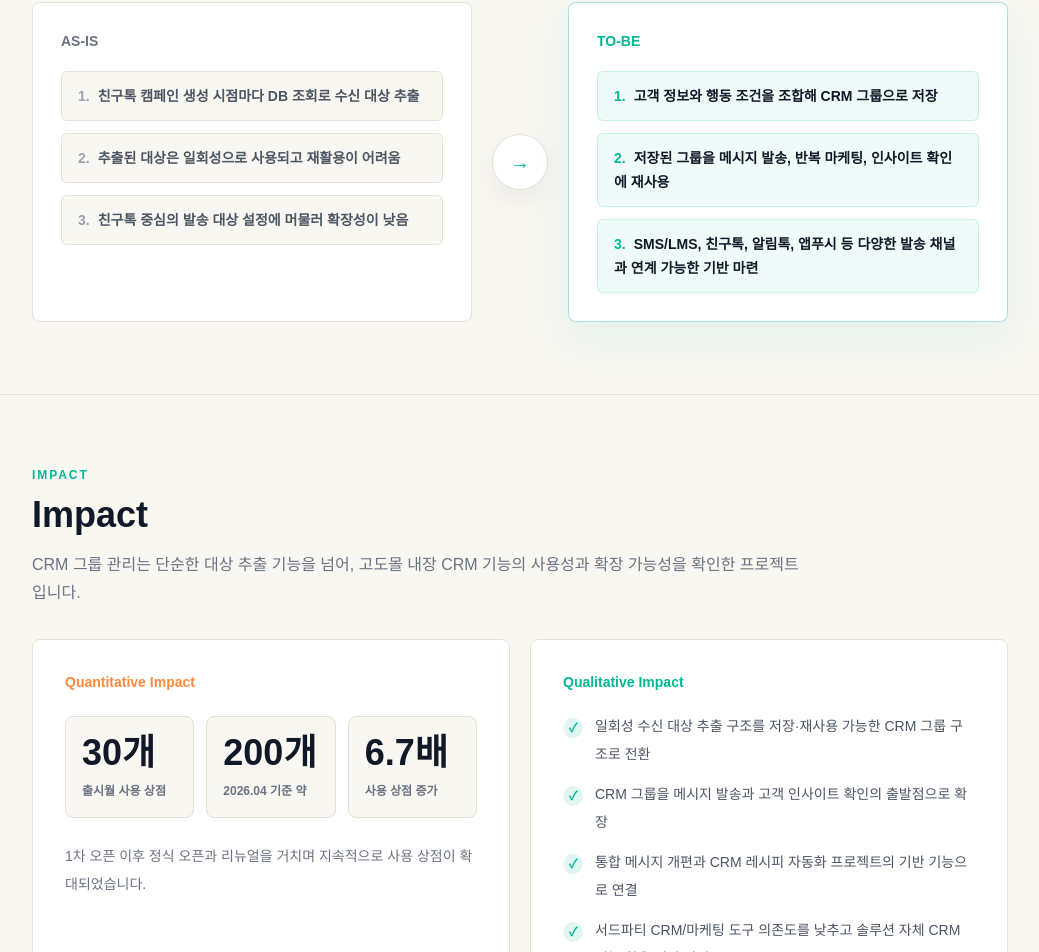
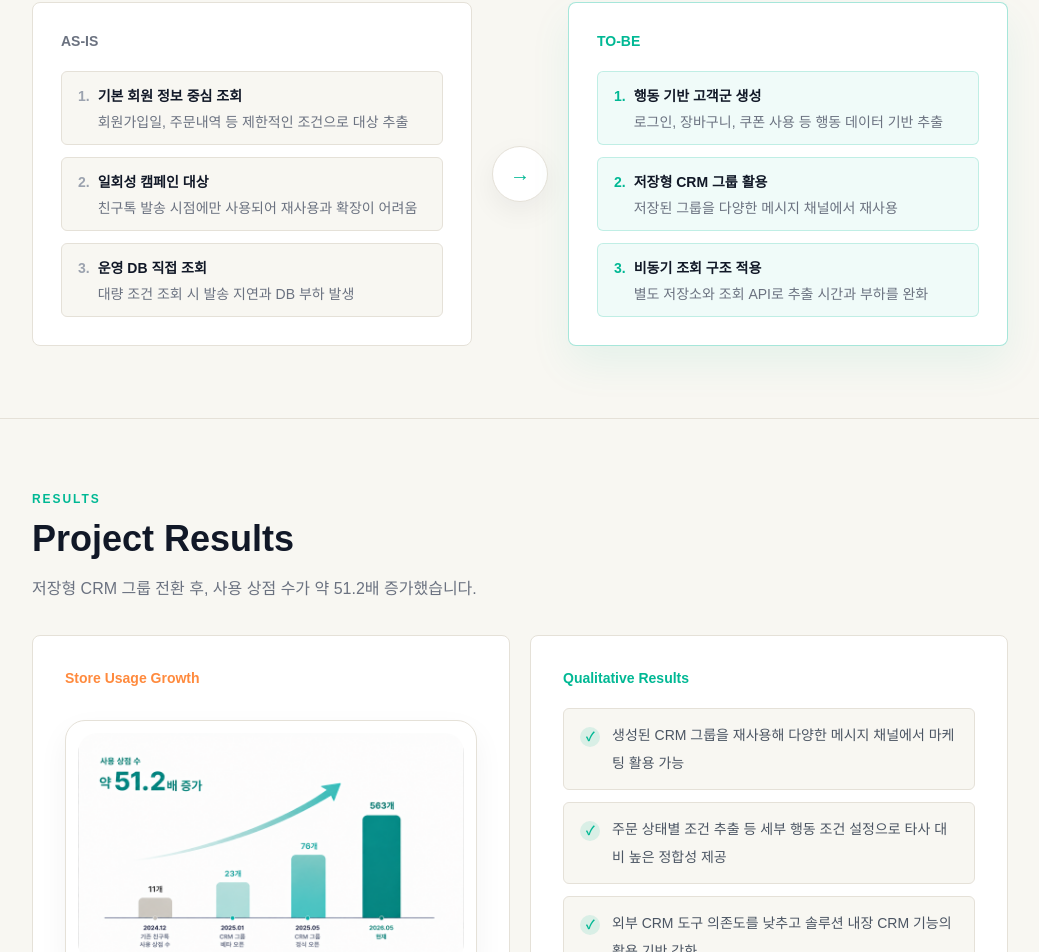
Before and after one commit to wongt0419-boop/kim-wontae-portfolio, a Next.js app: page /projects/crm-group in a window 1280 px wide. Shown: the part 1952-2904 px from the top of the page, without its empty margins (236-1275 px from the left). Built offline with nearby package versions, Linux system fonts and the light colour scheme.

Commit message:
Update CRM group results section

```diff
--- a/app/projects/[slug]/page.tsx
+++ b/app/projects/[slug]/page.tsx
@@ -48,21 +48,42 @@ export default async function ProjectPage({ params }: ProjectPageProps) {
     : existsSync(join(process.cwd(), "public", "images", "crm-group-preview.png.png"))
       ? assetPath("/images/crm-group-preview.png.png")
       : assetPath("/images/crm-group-preview-placeholder.svg");
+  const crmStoreGrowthImage = existsSync(join(process.cwd(), "public", "images", "crm-store-usage-growth.png"))
+    ? assetPath("/images/crm-store-usage-growth.png")
+    : "";
   const asIsItems = [
-    "친구톡 캠페인 생성 시점마다 DB 조회로 수신 대상 추출",
-    "추출된 대상은 일회성으로 사용되고 재활용이 어려움",
-    "친구톡 중심의 발송 대상 설정에 머물러 확장성이 낮음",
+    {
+      title: "기본 회원 정보 중심 조회",
+      description: "회원가입일, 주문내역 등 제한적인 조건으로 대상 추출",
+    },
+    {
+      title: "일회성 캠페인 대상",
+      description: "친구톡 발송 시점에만 사용되어 재사용과 확장이 어려움",
+    },
+    {
+      title: "운영 DB 직접 조회",
+      description: "대량 조건 조회 시 발송 지연과 DB 부하 발생",
+    },
   ];
   const toBeItems = [
-    "고객 정보와 행동 조건을 조합해 CRM 그룹으로 저장",
-    "저장된 그룹을 메시지 발송, 반복 마케팅, 인사이트 확인에 재사용",
-    "SMS/LMS, 친구톡, 알림톡, 앱푸시 등 다양한 발송 채널과 연계 가능한 기반 마련",
+    {
+      title: "행동 기반 고객군 생성",
+      description: "로그인, 장바구니, 쿠폰 사용 등 행동 데이터 기반 추출",
+    },
+    {
+      title: "저장형 CRM 그룹 활용",
+      description: "저장된 그룹을 다양한 메시지 채널에서 재사용",
+    },
+    {
+      title: "비동기 조회 구조 적용",
+      description: "별도 저장소와 조회 API로 추출 시간과 부하를 완화",
+    },
   ];
-  const qualitativeImpact = [
-    "일회성 수신 대상 추출 구조를 저장·재사용 가능한 CRM 그룹 구조로 전환",
-    "CRM 그룹을 메시지 발송과 고객 인사이트 확인의 출발점으로 확장",
-    "통합 메시지 개편과 CRM 레시피 자동화 프로젝트의 기반 기능으로 연결",
-    "서드파티 CRM/마케팅 도구 의존도를 낮추고 솔루션 자체 CRM 기능 활용 기반 마련",
+  const qualitativeResults = [
+    "생성된 CRM 그룹을 재사용해 다양한 메시지 채널에서 마케팅 활용 가능",
+    "주문 상태별 조건 추출 등 세부 행동 조건 설정으로 타사 대비 높은 정합성 제공",
+    "외부 CRM 도구 의존도를 낮추고 솔루션 내장 CRM 기능의 활용 기반 강화",
+    "통합 메시지 개편과 CRM 마케팅 자동화 프로젝트의 기반 마련",
   ];
 
   return (
@@ -200,8 +221,8 @@ export default async function ProjectPage({ params }: ProjectPageProps) {
                     일회성 타겟 추출에서 저장형 CRM 그룹으로
                   </h2>
                   <p className="mt-4 text-base leading-7 text-[#6B7280]">
-                    기존에는 메시지 발송 시점마다 수신 대상을 추출하는 구조였지만, CRM 그룹 관리에서는
-                    고객군을 저장·재사용하고 메시지 발송과 인사이트 확인으로 확장할 수 있도록 설계했습니다.
+                    기존에는 친구톡 캠페인 발송 시점마다 수신 대상을 일회성으로 추출했지만, CRM 그룹 관리에서는
+                    고객 행동 데이터를 기반으로 그룹을 생성·저장하고 다양한 메시지 채널과 인사이트 확인에 활용할 수 있도록 설계했습니다.
                   </p>
                 </div>
 
@@ -220,47 +241,52 @@ export default async function ProjectPage({ params }: ProjectPageProps) {
             <section className="section">
               <div className="container">
                 <div className="mb-8 max-w-3xl">
-                  <p className="mb-3 text-xs font-bold uppercase tracking-[0.16em] text-[#00B894]">Impact</p>
-                  <h2 className="text-2xl font-bold tracking-[0] text-[#111827] md:text-4xl">Impact</h2>
+                  <p className="mb-3 text-xs font-bold uppercase tracking-[0.16em] text-[#00B894]">Results</p>
+                  <h2 className="text-2xl font-bold tracking-[0] text-[#111827] md:text-4xl">Project Results</h2>
                   <p className="mt-4 text-base leading-7 text-[#6B7280]">
-                    CRM 그룹 관리는 단순한 대상 추출 기능을 넘어, 고도몰 내장 CRM 기능의 사용성과 확장
-                    가능성을 확인한 프로젝트입니다.
+                    저장형 CRM 그룹 전환 후, 사용 상점 수가 약 51.2배 증가했습니다.
                   </p>
                 </div>
 
                 <div className="grid gap-5 lg:grid-cols-2">
                   <article className="rounded-lg border border-[#E5E1D8] bg-white p-6 md:p-8">
-                    <p className="text-sm font-bold text-[#FF8A3D]">Quantitative Impact</p>
-                    <div className="mt-6 grid gap-3 sm:grid-cols-3">
-                      <MetricBlock value="30개" label="출시월 사용 상점" />
-                      <MetricBlock value="200개" label="2026.04 기준 약" />
-                      <MetricBlock value="6.7배" label="사용 상점 증가" />
-                    </div>
+                    <p className="text-sm font-bold text-[#FF8A3D]">Store Usage Growth</p>
+
+                    <figure className="mt-8 rounded-[20px] border border-[#E5E1D8] bg-white p-2 shadow-[0_12px_30px_rgba(17,24,39,0.05)] sm:p-3">
+                      {crmStoreGrowthImage ? (
+                        <img
+                          src={crmStoreGrowthImage}
+                          alt="CRM 그룹 사용 상점 수 성장 그래프"
+                          className="block h-auto w-full max-w-full rounded-[20px] object-contain"
+                        />
+                      ) : (
+                        <div className="flex min-h-[220px] items-center justify-center rounded-[18px] border border-dashed border-[#E5E1D8] bg-[#F8F7F2] px-4 text-center text-sm font-bold text-[#6B7280]">
+                          CRM 그룹 사용 상점 수 성장 그래프
+                        </div>
+                      )}
+                    </figure>
+
                     <p className="mt-6 text-sm font-medium leading-7 text-[#6B7280]">
-                      1차 오픈 이후 정식 오픈과 리뉴얼을 거치며 지속적으로 사용 상점이 확대되었습니다.
+                      CRM 그룹 오픈 전 친구톡 캠페인 기반 타겟 활용 상점은 11개였으며, CRM 그룹 베타 오픈과 정식 오픈을 거쳐 2026.04 기준 563개 상점이 사용하는 기능으로 성장했습니다.
                     </p>
                   </article>
 
                   <article className="rounded-lg border border-[#E5E1D8] bg-white p-6 md:p-8">
-                    <p className="text-sm font-bold text-[#00B894]">Qualitative Impact</p>
+                    <p className="text-sm font-bold text-[#00B894]">Qualitative Results</p>
                     <ul className="mt-5 grid gap-3">
-                      {qualitativeImpact.map((impact) => (
-                        <li key={impact} className="flex gap-3 text-sm font-medium leading-7 text-[#4B5563]">
+                      {qualitativeResults.map((result) => (
+                        <li
+                          key={result}
+                          className="flex gap-3 rounded-md border border-[#E5E1D8] bg-[#F8F7F2] px-4 py-3 text-sm font-medium leading-7 text-[#4B5563]"
+                        >
                           <span className="mt-1.5 flex h-5 w-5 shrink-0 items-center justify-center rounded-full bg-[#00B894]/12 text-xs font-bold text-[#00B894]">
                             ✓
                           </span>
-                          <span>{impact}</span>
+                          <span>{result}</span>
                         </li>
                       ))}
                     </ul>
                   </article>
-                </div>
-
-                <div className="mt-5 rounded-lg border border-[#E5E1D8] bg-[#FFFEFA] p-5">
-                  <p className="text-sm font-medium leading-7 text-[#6B7280]">
-                    복잡한 고객 조건을 단순히 많이 제공하는 것보다, 운영자가 실제 마케팅 액션으로 연결할
-                    수 있는 고객군 단위로 구조화하는 것이 중요하다는 점을 배웠습니다.
-                  </p>
                 </div>
               </div>
             </section>
@@ -315,7 +341,15 @@ function Info({ label, children }: { label: string; children: React.ReactNode })
   );
 }
 
-function CompareCard({ title, tone, items }: { title: string; tone: "muted" | "teal"; items: string[] }) {
+function CompareCard({
+  title,
+  tone,
+  items,
+}: {
+  title: string;
+  tone: "muted" | "teal";
+  items: { title: string; description: string }[];
+}) {
   const isTeal = tone === "teal";
 
   return (
@@ -328,27 +362,23 @@ function CompareCard({ title, tone, items }: { title: string; tone: "muted" | "t
       <ul className="mt-5 grid gap-3">
         {items.map((item, index) => (
           <li
-            key={item}
-            className={`rounded-md border px-4 py-3 text-sm font-semibold leading-6 ${
+            key={item.title}
+            className={`rounded-md border px-4 py-3 text-sm leading-6 ${
               isTeal
-                ? "border-[#00B894]/18 bg-[#00B894]/6 text-[#111827]"
+                ? "border-[#00B894]/20 bg-[rgba(0,184,148,0.06)] text-[#111827]"
                 : "border-[#E5E1D8] bg-[#F8F7F2] text-[#4B5563]"
             }`}
           >
-            <span className={isTeal ? "mr-2 text-[#00B894]" : "mr-2 text-[#9CA3AF]"}>{index + 1}.</span>
-            {item}
+            <div className="flex gap-2">
+              <span className={`font-bold ${isTeal ? "text-[#00B894]" : "text-[#9CA3AF]"}`}>{index + 1}.</span>
+              <div>
+                <p className="font-bold text-[#111827]">{item.title}</p>
+                <p className="mt-1 text-sm font-medium text-[#6B7280]">{item.description}</p>
+              </div>
+            </div>
           </li>
         ))}
       </ul>
     </article>
   );
 }
-
-function MetricBlock({ value, label }: { value: string; label: string }) {
-  return (
-    <div className="rounded-lg border border-[#E5E1D8] bg-[#F8F7F2] p-4">
-      <p className="text-3xl font-bold text-[#111827] md:text-4xl">{value}</p>
-      <p className="mt-2 text-xs font-semibold leading-5 text-[#6B7280]">{label}</p>
-    </div>
-  );
-}
```
Also changed, not shown: public/images/crm-store-usage-growth.png (added).
